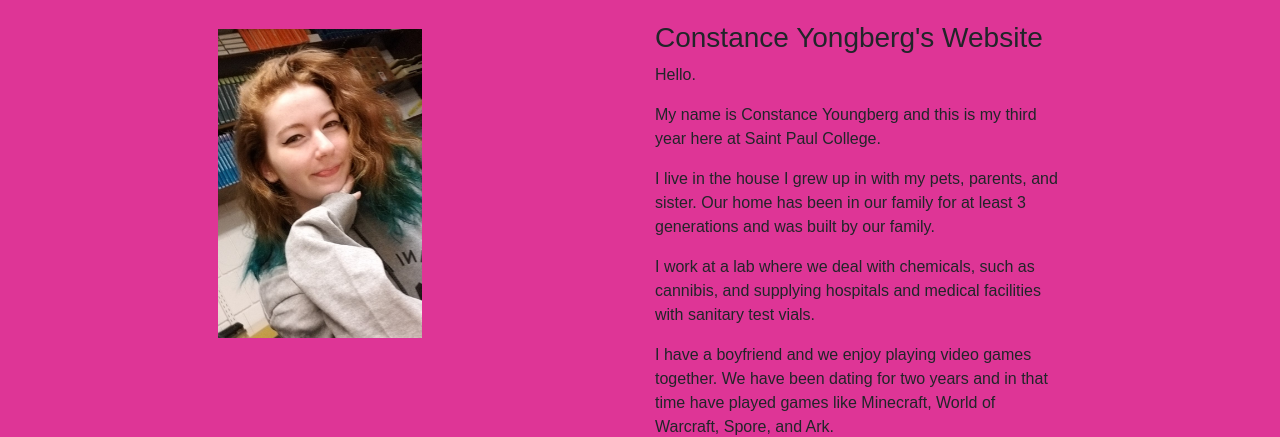
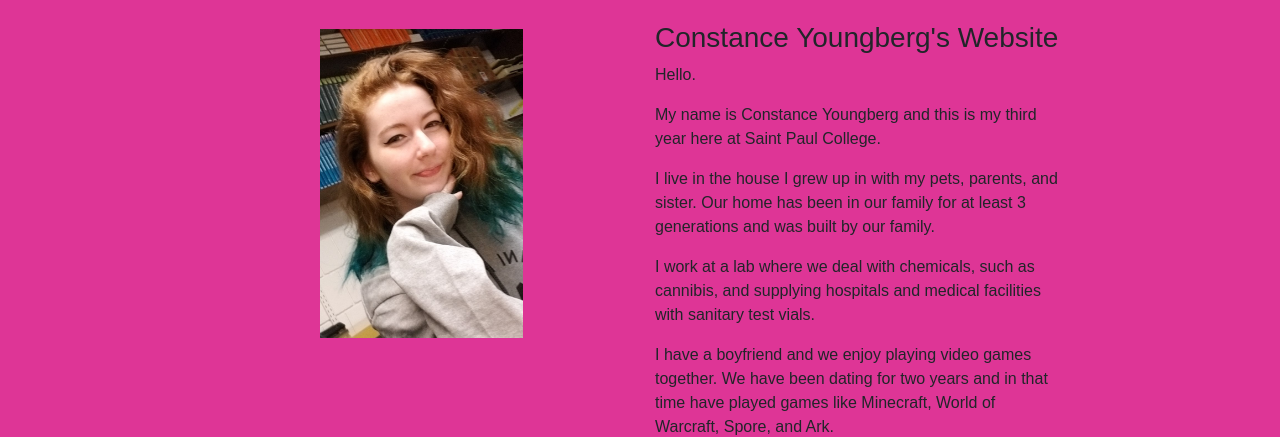
Before and after one commit to Emilar656/finalwebsite, a plain HTML site: page index.html in a window 1280 px wide. Shown: the part 334-771 px from the top of the page. Drawn offline with nearby package versions, Linux system fonts and the light colour scheme.

Commit message:
Add files via upload

```diff
--- a/index.html
+++ b/index.html
@@ -45,14 +45,16 @@
 		<div class="row justify-content-center">
 			<div class="col-sm-4">
 				<br>
+				<center>
 			<p>
 				<img class="resize" src="images/dr-pepper-pfp.jpg" alt="My image">
 			</p>
+		</center>
 			<br>
 			</div>
 			<div class="col-sm-4">
 			<p>
-				<h3>Constance Yongberg's Website</h3>
+				<h3>Constance Youngberg's Website</h3>
 
 
 	<p>Hello. </p>
```
